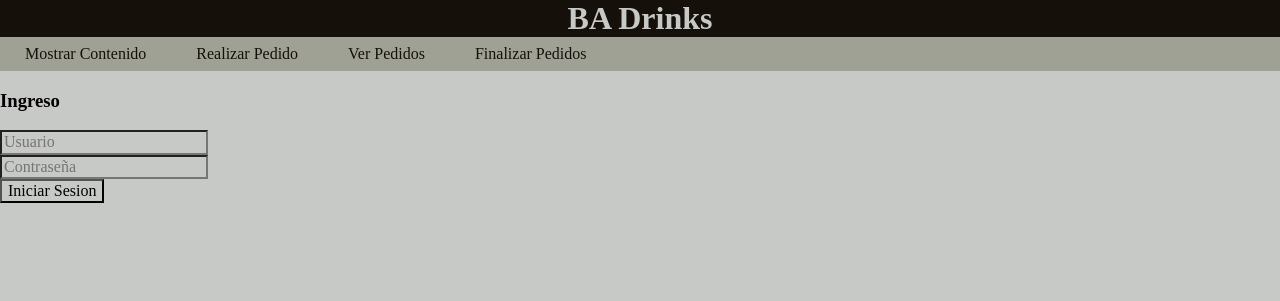
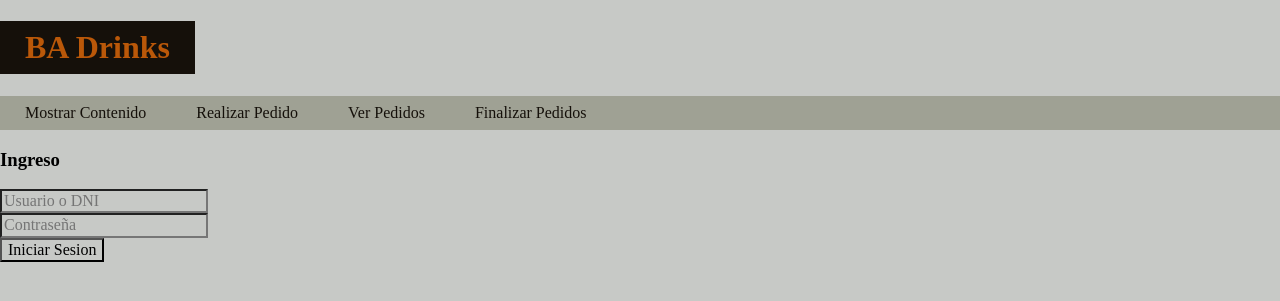
Before and after one commit to Sichermatias/cursoPHPMySQL, a PHP site: page / in a window 1280 px wide. Shown: the top 301 px of the page. Run offline with PHP 8.4, Linux system fonts and the light colour scheme.

Commit message:
hay que arreglar el bug del boton pricipal

```diff
--- /dev/null
+++ b/cursoIntermedio/entregaFinal/conexion.php
@@ -0,0 +1,2 @@
+<?php
+$conexion = mysqli_connect("localhost", "root", "", "phpintermedio");
--- a/cursoIntermedio/entregaFinal/finalizar_pedidos.php
+++ b/cursoIntermedio/entregaFinal/finalizar_pedidos.php
@@ -0,0 +1 @@
+<?php include('header.php')?>
--- a/cursoIntermedio/entregaFinal/header.php
+++ b/cursoIntermedio/entregaFinal/header.php
@@ -5,12 +5,12 @@
     <meta http-equiv="X-UA-Compatible" content="IE=edge">
     <meta name="viewport" content="width=device-width, initial-scale=1.0">
     <link rel="stylesheet" href="normalize.css">
-    <link rel="stylesheet" href="estilos.css">
+    <link rel="stylesheet" href="styles.css">
     <title>Entrega Final</title>
 </head>
 <body>
     <header>
-        <h1 class="titulo_principal">BA Drinks</h1>
+        <h1 class="titulo_principal"><a href="index.php">BA Drinks</a></h1>
         <nav class="botonera_principal">
             <ul>
                 <li class="botonera__item"><a href="mostrar_contenido.php">Mostrar Contenido</a></li>
--- a/cursoIntermedio/entregaFinal/index.php
+++ b/cursoIntermedio/entregaFinal/index.php
@@ -2,12 +2,12 @@
 include('header.php');
 ?>
 
-<section class="contenedor_cargar">
+<section class="contenedor_cargar_usuario">
 
 <h3 class="subtitulo">Ingreso</h3>
 
-<form action="validar.php" method="POST" class="formulario">
-    <input type="text" name="usuario" required placeholder="Usuario">
+<form action="validar_usuario.php" method="POST" class="formulario">
+    <input type="text" name="usuario_dni" required placeholder="Usuario o DNI">
     <br>
     <input type="password" name="clave" required placeholder="Contraseña">
     <br>
--- a/cursoIntermedio/entregaFinal/mostrar_contenido.php
+++ b/cursoIntermedio/entregaFinal/mostrar_contenido.php
@@ -0,0 +1 @@
+<?php include('header.php')?>
--- a/cursoIntermedio/entregaFinal/realizar_pedidos.php
+++ b/cursoIntermedio/entregaFinal/realizar_pedidos.php
@@ -0,0 +1 @@
+<?php include('header.php')?>
--- a/cursoIntermedio/entregaFinal/estilos.css
+++ b/cursoIntermedio/entregaFinal/styles.css
@@ -9,13 +9,6 @@
 
 *{
   background-color: #C7C9C6;
-}
-
-.titulo_principal{
-    color: #C7C9C6;
-    background-color: #15100A;
-    margin: 0;
-    text-align: center;
 }
 
 a:link, a:visited {
@@ -56,3 +49,14 @@ a:hover, a:active {
   background-color: #15100A;
   color: #C7C9C6;
 }
+
+.titulo_principal a {
+  color: #BA5809;
+  background-color: #15100A;
+  margin: 0;
+  text-align: center;
+}
+
+.contenedor_cargar_usuario{
+
+}
--- a/cursoIntermedio/entregaFinal/ver_pedidos.php
+++ b/cursoIntermedio/entregaFinal/ver_pedidos.php
@@ -0,0 +1 @@
+<?php include('header.php')?>
```
Also changed, not shown: cursoIntermedio/entregaFinal/validar_usuario.php (added, +20 -0 lines). Lines whose indentation alone changed are shown as unchanged.
